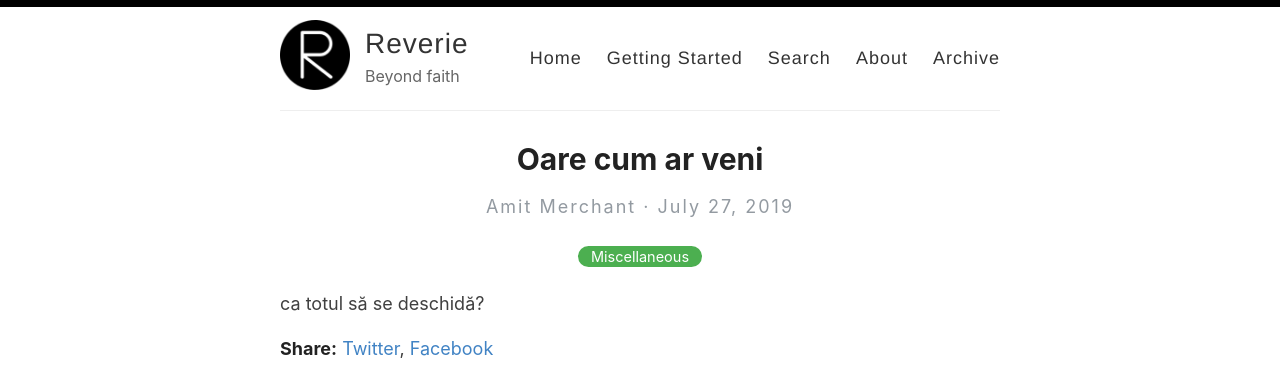
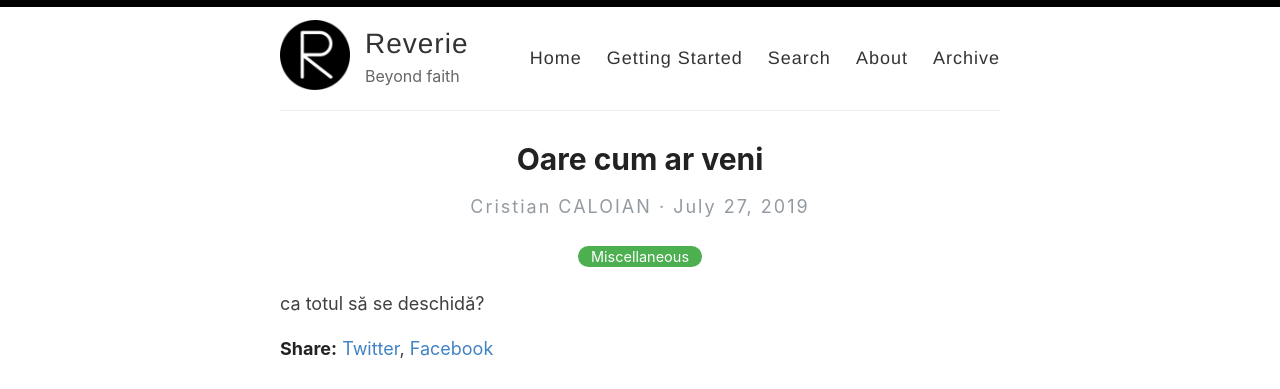
Before and after one commit to Cristian-CALOIAN/reverie, a Jekyll site: the page built from _posts/2019-7-27-super-long-article.md, in a window 1280 px wide. Shown: the top 389 px of the page. Built offline with Jekyll 4.4.1, drawn with Linux system fonts in a browser that asks for light colours.

Commit message:
Update _config.yml

```diff
--- a/_config.yml
+++ b/_config.yml
@@ -6,7 +6,7 @@
 name: Reverie
 
 # Name of the author
-author: Amit Merchant
+author: Cristian CALOIAN
 
 # Short bio or description (displayed in the header)
 description: Beyond faith
```
